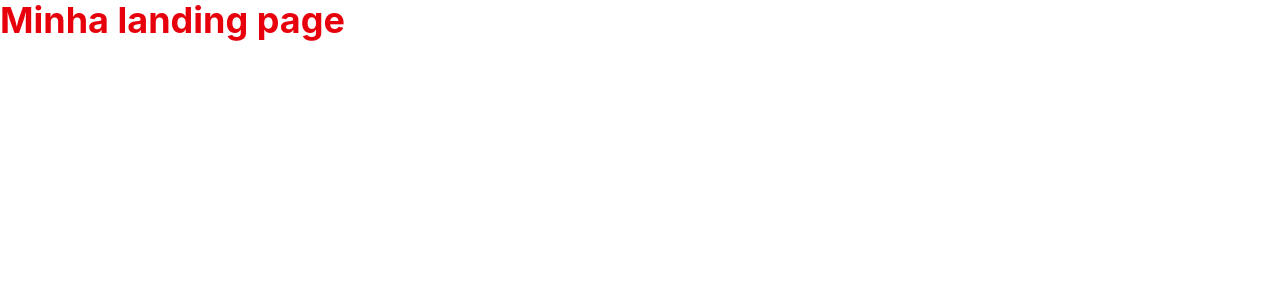
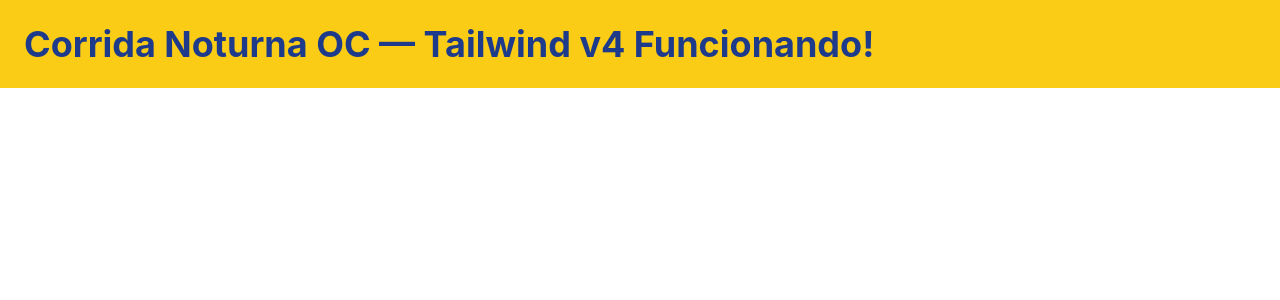
Before and after one commit to Isaa-moraes/lp-evento-isadora, a React (Vite) app: page / in a window 1280 px wide. Shown: the top 300 px of the page. Built offline with nearby package versions, Linux system fonts and the light colour scheme.

Commit message:
Etapa 1: Projeto criado e Tailwind v4 configurado com as cores do tema C

```diff
--- a/index.html
+++ b/index.html
@@ -4,8 +4,9 @@
     <meta charset="UTF-8" />
     <link rel="icon" type="image/svg+xml" href="/favicon.svg" />
     <meta name="viewport" content="width=device-width, initial-scale=1.0" />
-    <title>lp-evento-isadora</title>
+    <title>Corrida Noturna OC — Corra sob as luzes da cidade</title>
   </head>
+
   <body>
     <div id="root"></div>
     <script type="module" src="/src/main.jsx"></script>
--- a/src/App.jsx
+++ b/src/App.jsx
@@ -1,4 +1,9 @@
 function App() {
-  return <h1 className="text-4xl font-bold text-red-600">Minha landing page</h1>
+  return (
+    <h1 className="text-4xl font-bold text-primaria bg-destaque p-6">
+      Corrida Noturna OC — Tailwind v4 Funcionando!
+    </h1>
+  )
 }
+
 export default App
--- a/src/index.css
+++ b/src/index.css
@@ -1,7 +1,12 @@
 @import "tailwindcss";
 
 @theme {
-  --color-primaria: #1d4ed8;
-  --color-destaque: #f59e0b;
-  --color-fundo: #f8fafc;
+  --color-primaria: #1e3a8a;
+  --color-destaque: #facc15;
+  --color-fundo: #ffffff;
+  --color-escura: #0f172a;
 }
+
+html {
+  scroll-behavior: smooth;
+}
```
